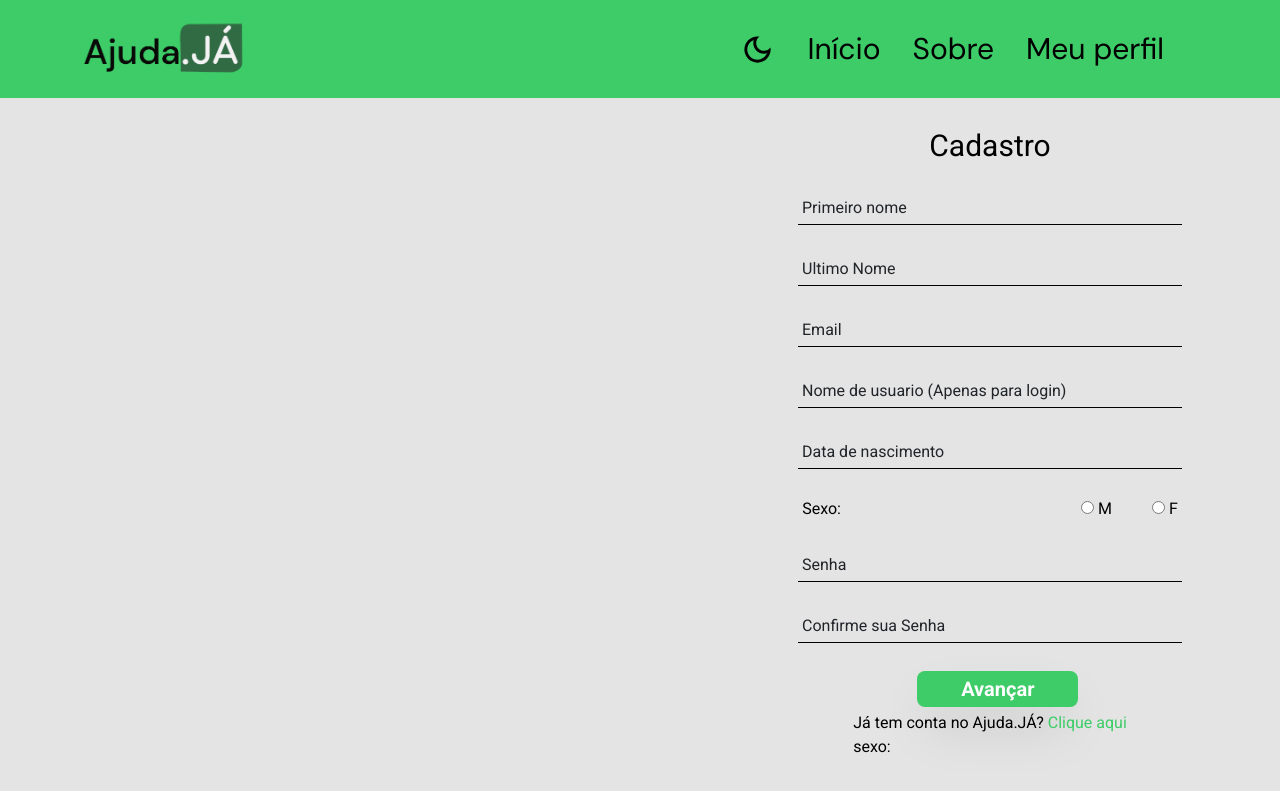
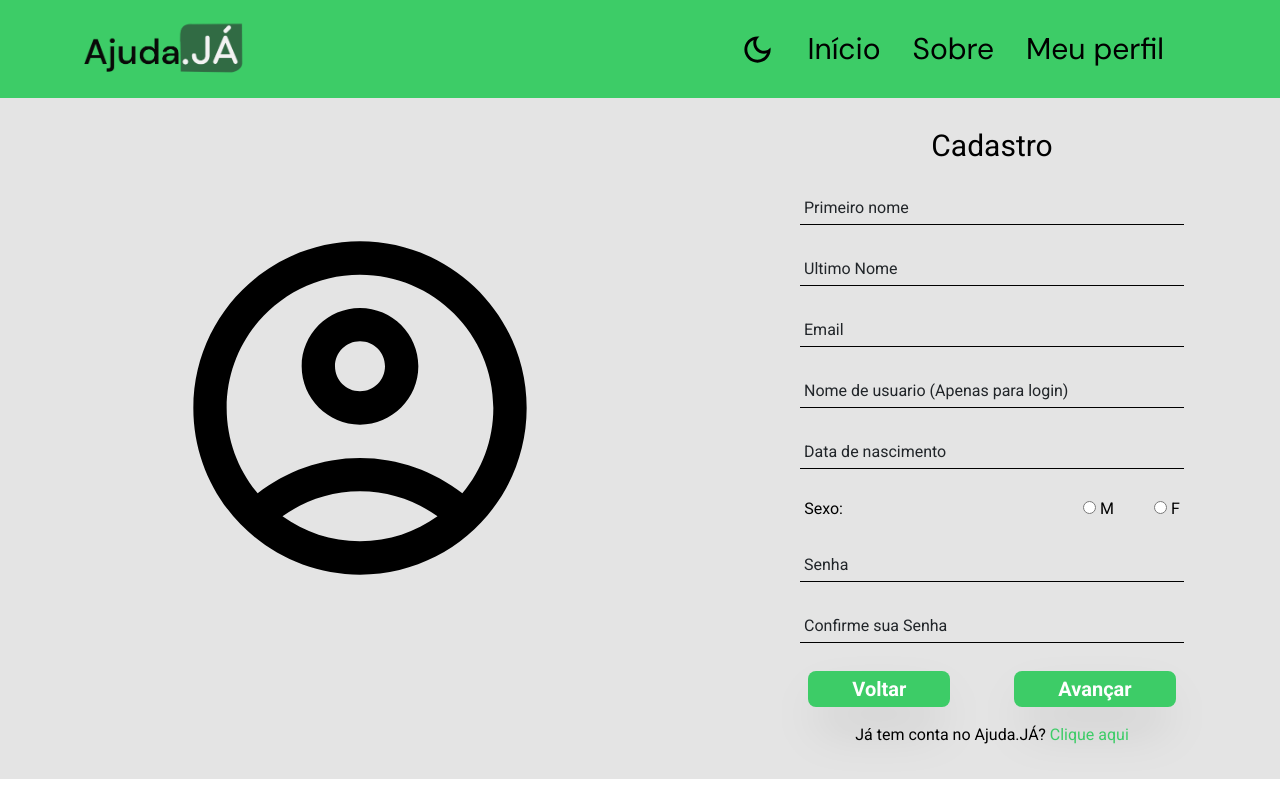
Before and after one commit to PedroVenchiarutti/ajudaJa-Project, a React (Vite) app: page /singup in a window 1280 px wide. Built offline with nearby package versions, Linux system fonts and the light colour scheme.

Commit message:
add profile pic icon

```diff
--- a/src/Pages/Homepages/Homepage.jsx
+++ b/src/Pages/Homepages/Homepage.jsx
@@ -8,7 +8,6 @@ import FAQ from '../FAQ/FAQ'
 import Cards from '../Cards/Cards'
 import Footer from '../../components/Footer';
 
-import Button from '@mui/material/Button'
 import '../../index.scss'
 
 function Homepage() {
--- a/src/Pages/SingUp And Login/SingUp/SingUp.jsx
+++ b/src/Pages/SingUp And Login/SingUp/SingUp.jsx
@@ -1,6 +1,7 @@
 import React, {useState} from "react";
 import axios from "axios";
 import ReactInputDateMask from 'react-input-date-mask';
+import AccountCircleOutlinedIcon from '@mui/icons-material/AccountCircleOutlined';
 
 import Header from "../../../Components/Header";
 
@@ -20,6 +21,7 @@ export default function SingUp() {
     const [confirmPassword, setConfirmPassword] = useState('');
     const [sex, setSex] = useState('');
     const [dateNasc, setDateNasc] = useState('');
+    const [sucess, setSucess] = useState(false);
 
     function getaPTesta (){
         axios.get('https://ajudajaapi.herokuapp.com/api/private/users').then( response => console.log(response))
@@ -45,9 +47,15 @@ export default function SingUp() {
             }
             ).then((response) => {
                 console.log(response)
+                setSucess(true)
+                getaPTesta()
             }).catch((err) => {
                 console.log(err)
             })
+        }
+
+        function getBack(){
+            window.location.href = "/";
         }
 
 
@@ -65,12 +73,23 @@ export default function SingUp() {
     <Header />
 
 
-    <div className="bg-bgSingUp pt-12 font-secondary ">
+        {sucess ? (
+            <section className="pt-28 h-screen">
 
-        <h1 className="text-center pt-20 text-3xl ml-[700px] ">
+                <h1 className="pl-[490px]">CADASTRO REALIZADO COM SUCESSO!!</h1>
+            </section>
+            ) : (
+                <div className="bg-bgSingUp pt-12 font-secondary flex">
+
+        <div className="items-center">
+
+
+        <AccountCircleOutlinedIcon sx={{fontSize: 400  }} className="mt-40 ml-40"/>
+        </div>
+        <form className="flex-col flex items-center mt-20 pl-[240px]" onSubmit={handleSubmit}>
+        <h1 className="text-center text-3xl ">
             Cadastro
         </h1>
-        <form className="flex-col flex items-center ml-[700px]" onSubmit={handleSubmit}>
             <input  type="text" value={firstName} onChange={(e) => setfirstName(e.target.value)} placeholder="Primeiro nome" className="placeholder-colorFontHeadline max-w-3xl w-96 mt-7 border-b bg-bgSingUp p-1"/>
             <input  type="text" value={lastName} onChange={(e) => setLastName(e.target.value)} placeholder="Ultimo Nome" className="placeholder-colorFontHeadline  max-w-3xl w-96 mt-7 border-b bg-bgSingUp p-1"/>
             <input  type="text" value={email} onChange={(e) => setEmail(e.target.value)} placeholder="Email" className="placeholder-colorFontHeadline  bg-bgSingUp border-b p-1 max-w-3xl w-96 mt-7"/>
@@ -94,31 +113,38 @@ export default function SingUp() {
             <input  type="password" value={confirmPassword} onChange={(e) => setConfirmPassword(e.target.value)} placeholder="Confirme sua Senha" className="placeholder-colorFontHeadline  bg-bgSingUp border-b p-1 max-w-3xl w-96 mt-7"/>
 
 
-            <div className="mt-7 mb-8">
+            <div className="mt-7 mb-8 text-center">
+            <button onClick={getBack}className='group bg-buttonColor hover:bg- md:p-1 border-[1px] border-hidden hover:border-solid shadow-2xl p-1
+       rounded-lg hover:animate-pulse duration-500hhhhhhh
+       ' >
+          <h1 className=' group-hover:animate-pulse text-faqGrayBg md:font-bold text-xl pl-10 pr-10'>
+        Voltar
+          </h1>
+      </button>
         <button onClick={next}className='group bg-buttonColor hover:bg- md:p-1 border-[1px] border-hidden hover:border-solid shadow-2xl p-1
        rounded-lg hover:animate-pulse duration-500hhhhhhh
        ml-16
-    ' >
+       ' >
           <h1 className=' group-hover:animate-pulse text-faqGrayBg md:font-bold text-xl pl-10 pr-10'>
         Avançar
           </h1>
       </button>
 
 
-      <p className="mt-1">
+      <p className="mt-4">
         Já tem conta no Ajuda.JÁ? {' '}
         <a href="/" className='text-buttonColor'>
             Clique aqui
         </a>
       </p>
 
-      <p>
-        sexo: {sex}
-      </p>
             </div>
 
         </form>
+
+
     </div>
+            ) }
 </div>
   )
 }
```
